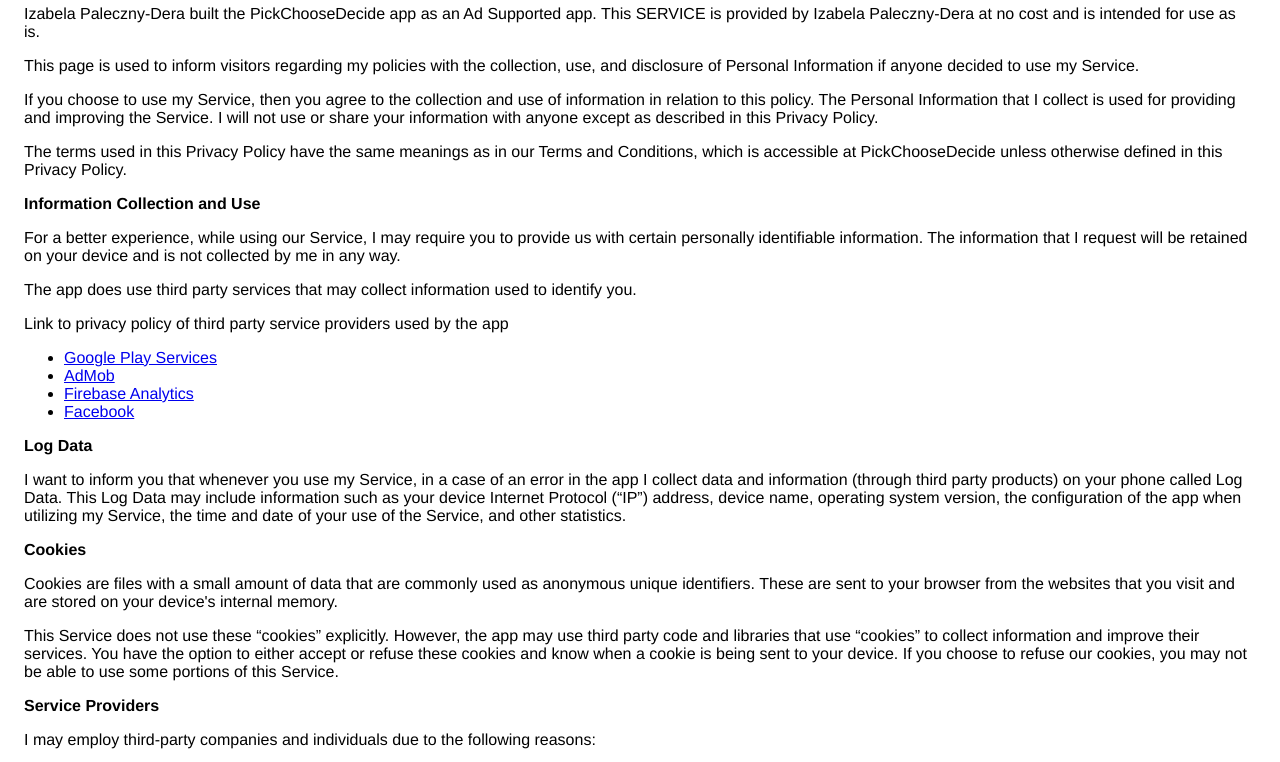
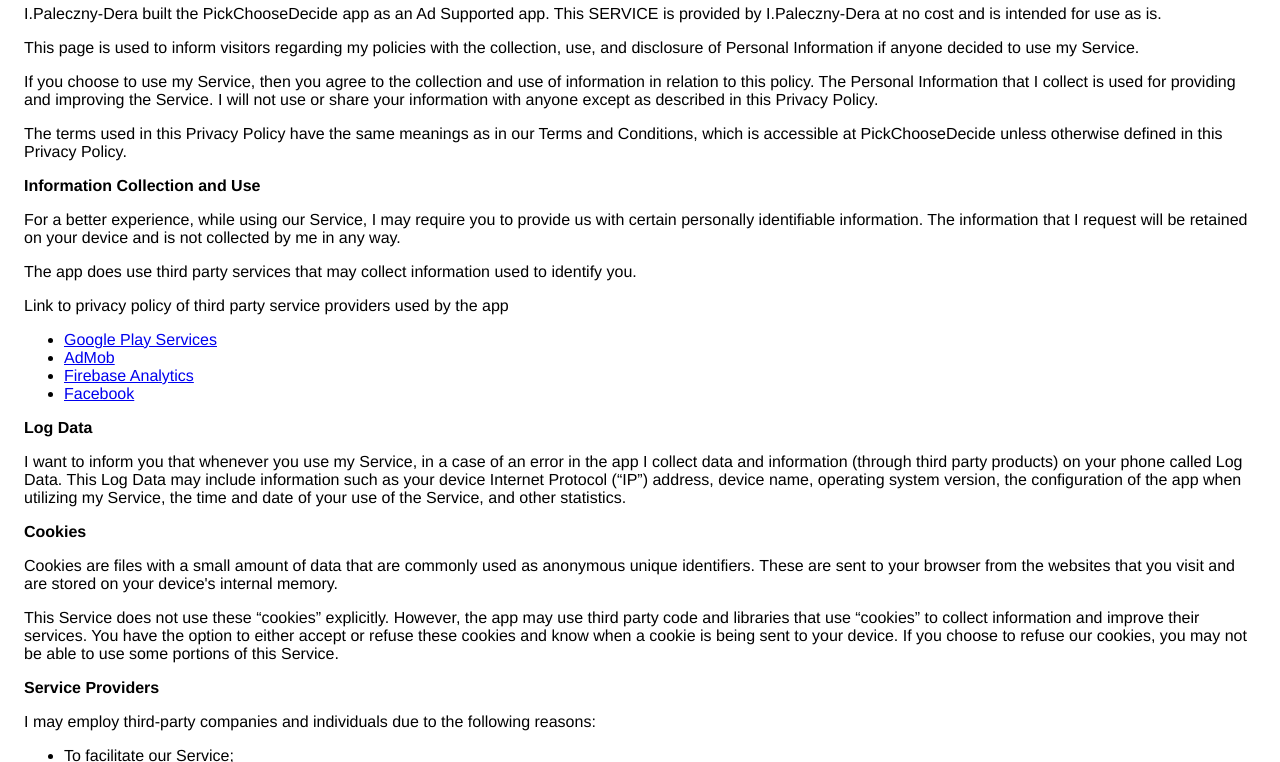
Before and after one commit to d3r0n/d3r0n.github.io, a plain HTML site: page pick-choose-decide/privacy-policy.html in a window 1280 px wide. Shown: the part 87-849 px from the top of the page. Drawn offline with Linux system fonts and the light colour scheme.

Commit message:
chore: update policy

```diff
--- a/pick-choose-decide/privacy-policy.html
+++ b/pick-choose-decide/privacy-policy.html
@@ -8,9 +8,9 @@
     </head>
     <body>
     <h2>Privacy Policy</h2> <p>
-                    Izabela Paleczny-Dera built the PickChooseDecide app as
+                    I.Paleczny-Dera built the PickChooseDecide app as
                     an Ad Supported app. This SERVICE is provided by
-                    Izabela Paleczny-Dera at no cost and is intended for
+                    I.Paleczny-Dera at no cost and is intended for
                     use as is.
                   </p> <p>
                     This page is used to inform visitors regarding
```
